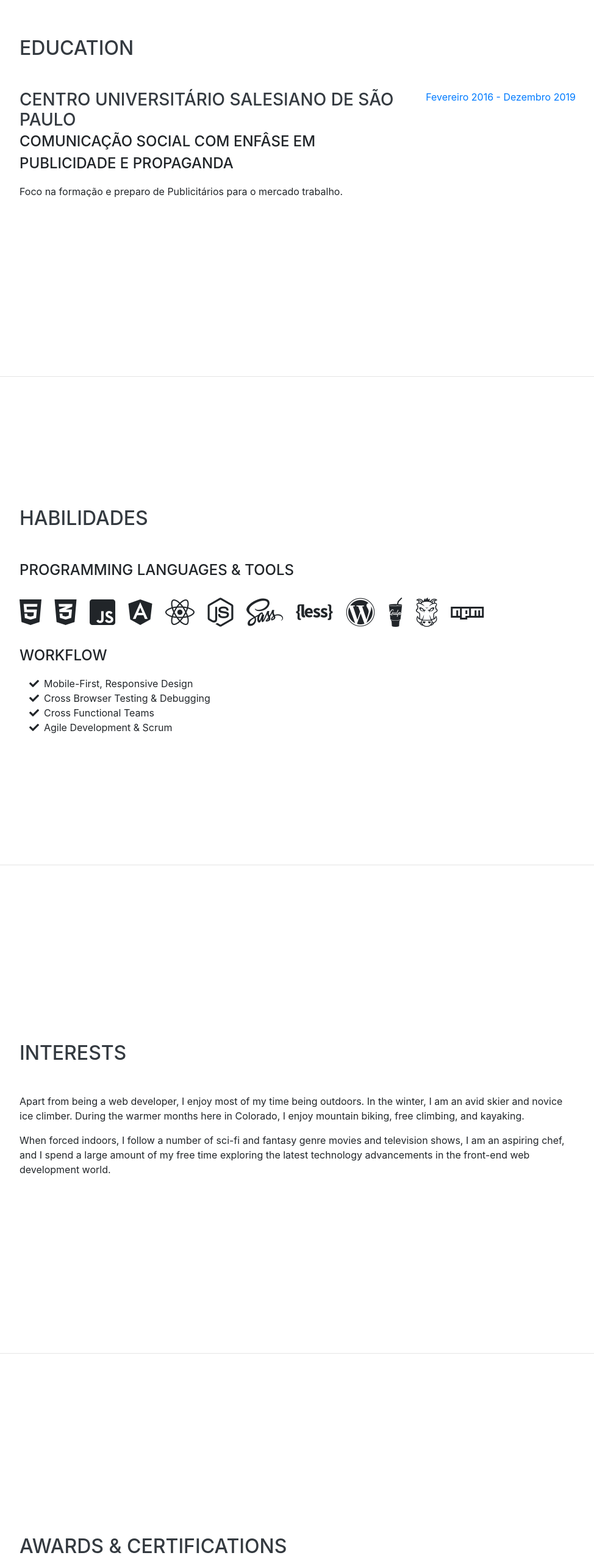
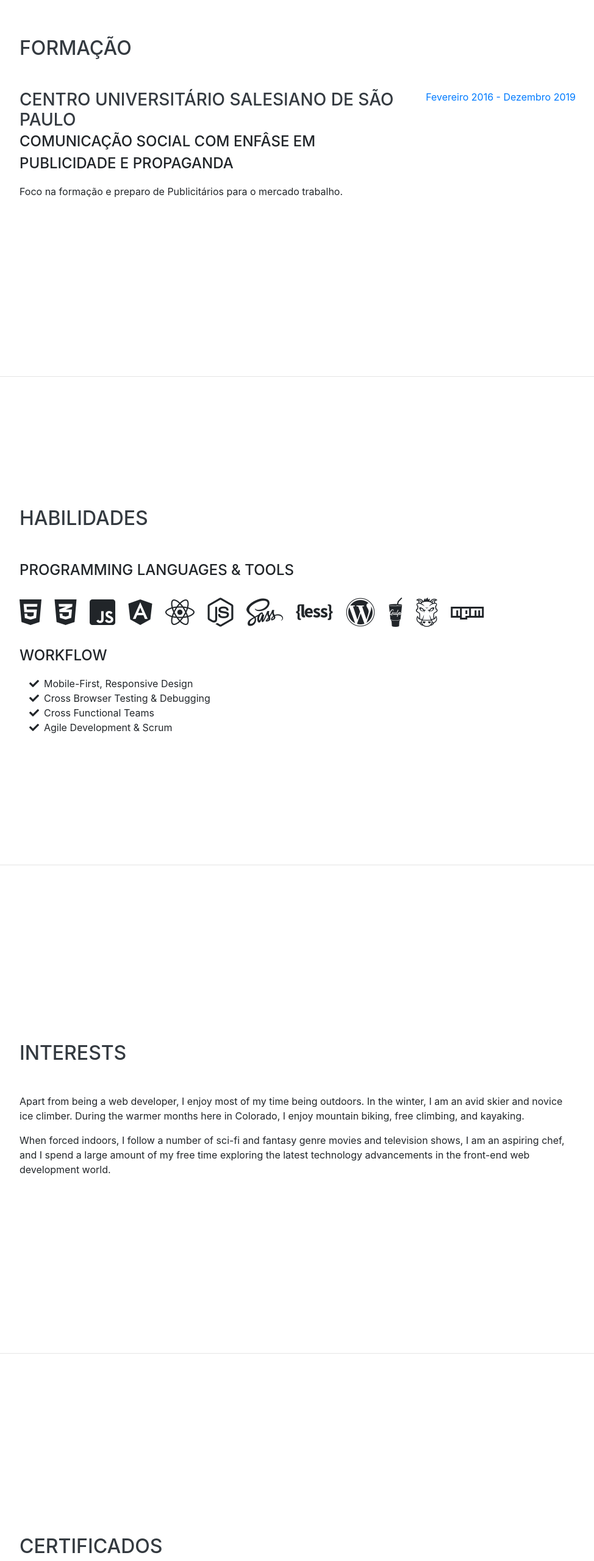
Before and after one commit to gabrielcostta/gabrielcostta.github.io, a website with bundled scripts: page index.html in a window 1280 px wide. Shown: the part 1785-4345 px from the top of the page at 61% size, without its empty margins (288-1262 px from the left). Built offline with nearby package versions, Linux system fonts and the light colour scheme; a web font is replaced by a local one.

Commit message:
Alteração de função6

```diff
--- a/index.html
+++ b/index.html
@@ -107,7 +107,7 @@
 
     <section class="resume-section p-3 p-lg-5 d-flex align-items-center" id="education">
       <div class="w-100">
-        <h2 class="mb-5">Education</h2>
+        <h2 class="mb-5">Formação</h2>
 
         <div class="resume-item d-flex flex-column flex-md-row justify-content-between mb-5">
           <div class="resume-content">
@@ -203,14 +203,14 @@
 
     <section class="resume-section p-3 p-lg-5 d-flex align-items-center" id="awards">
       <div class="w-100">
-        <h2 class="mb-5">Awards &amp; Certifications</h2>
+        <h2 class="mb-5">Certificados</h2>
         <ul class="fa-ul mb-0">
           <li>
             <i class="fa-li fa fa-trophy text-warning"></i>
             Google ADS Fundamentals</li>
           <li>
             <i class="fa-li fa fa-trophy text-warning"></i>
-            SEO I: Ramkeie bem no Google</li>
+            SEO I: Rankeie bem no Google</li>
           <li>
             <i class="fa-li fa fa-trophy text-warning"></i>
             1<sup>st</sup>
```
